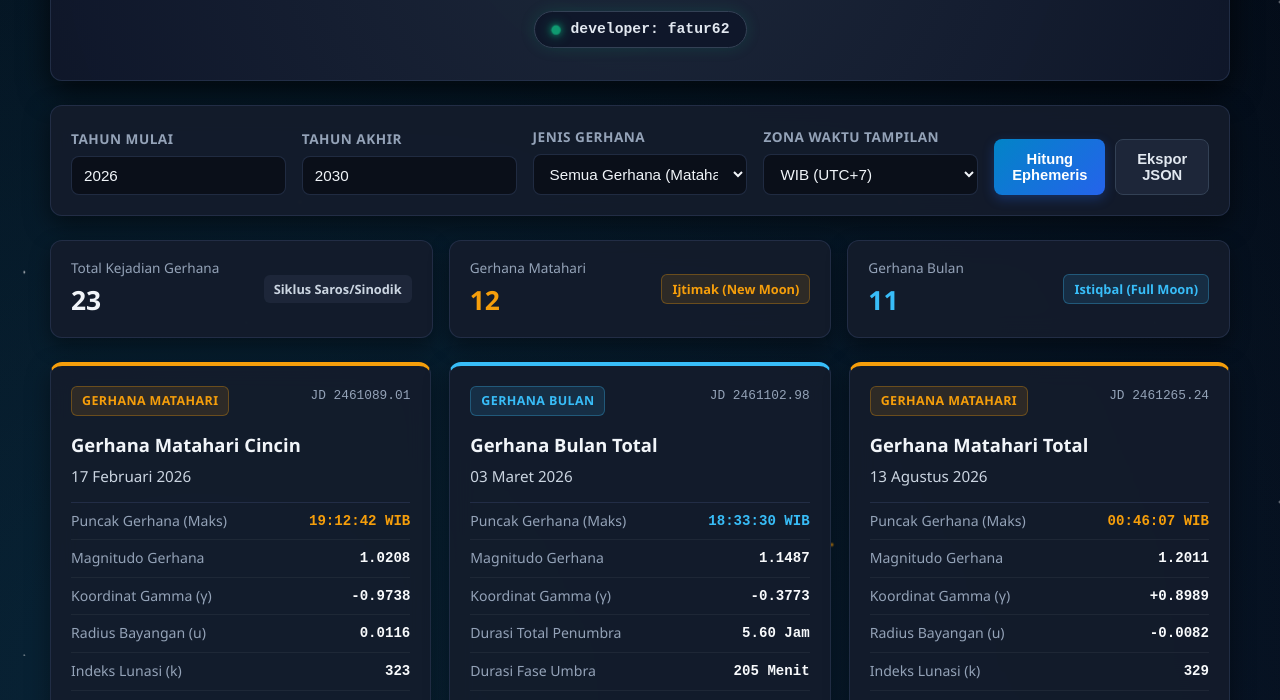
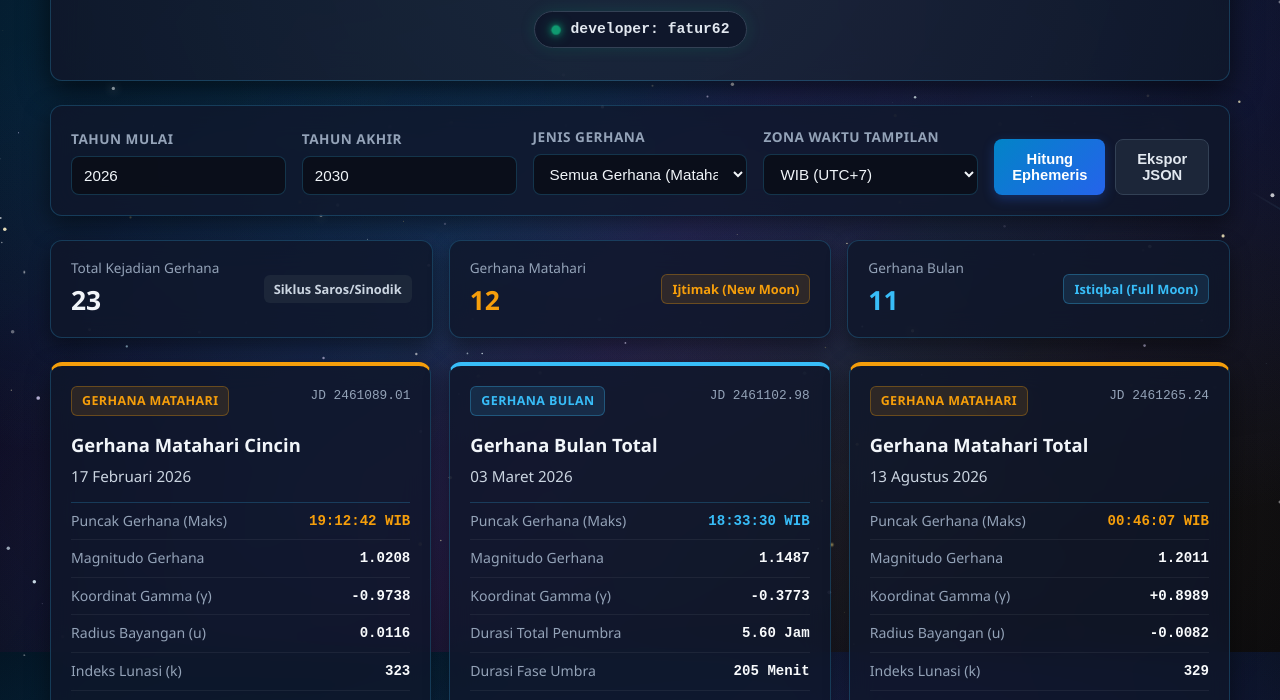
Before and after one commit to FaturMasrurJufri/Falaq-Eclipse-Pro, a plain HTML site: page index.html in a window 1280 px wide. Shown: the part 148-848 px from the top of the page. Drawn offline with Linux system fonts and the light colour scheme.

Commit message:
Update index.html

```diff
--- a/index.html
+++ b/index.html
@@ -6,9 +6,9 @@
   <title>FALAK-ECLIPSE PRO | Kalkulator & Prediktor Gerhana</title>
   <style>
     :root {
-      --bg-primary: rgba(11, 15, 25, 0.90);
-      --bg-card: rgba(21, 28, 44, 0.90);
-      --bg-card-hover: rgba(30, 41, 64, 0.95);
+      --bg-primary: rgba(11, 15, 25, 0.88);
+      --bg-card: rgba(15, 23, 42, 0.82);
+      --bg-card-hover: rgba(23, 35, 58, 0.90);
       --text-main: #f1f5f9;
       --text-muted: #94a3b8;
       --accent-solar: #f59e0b;
@@ -16,7 +16,7 @@
       --accent-lunar: #38bdf8;
       --accent-lunar-bg: rgba(56, 189, 248, 0.12);
       --accent-green: #10b981;
-      --border-color: rgba(38, 51, 77, 0.8);
+      --border-color: rgba(56, 189, 248, 0.22);
       --radius: 12px;
     }
 
@@ -26,14 +26,20 @@
       padding: 0;
     }
 
-    /* Background Ruang Angkasa Malam Cerah yang Lebih Hidup & Nyata */
+    /* Background Ruang Angkasa Malam Cerah (Bima Sakti, Nebula & Gugus Bintang) */
     body {
       font-family: 'Segoe UI', system-ui, -apple-system, sans-serif;
-      background-color: #030712;
+      background-color: #020617;
       background-image:
-        radial-gradient(circle at 15% 20%, rgba(14, 116, 144, 0.25) 0%, transparent 45%),
-        radial-gradient(circle at 85% 80%, rgba(79, 70, 229, 0.2) 0%, transparent 50%),
-        radial-gradient(circle at 50% 50%, rgba(30, 27, 75, 0.3) 0%, #030712 100%);
+        /* Pita cahaya Bima Sakti diagonal lembut */
+        linear-gradient(125deg, transparent 20%, rgba(56, 189, 248, 0.07) 40%, rgba(168, 85, 247, 0.08) 52%, rgba(56, 189, 248, 0.05) 65%, transparent 80%),
+        /* Cahaya Nebula Biru & Ungu Malam Cerah */
+        radial-gradient(ellipse at 18% 22%, rgba(14, 165, 233, 0.22) 0%, transparent 50%),
+        radial-gradient(ellipse at 82% 28%, rgba(99, 102, 241, 0.18) 0%, transparent 55%),
+        radial-gradient(ellipse at 75% 82%, rgba(245, 158, 11, 0.10) 0%, transparent 50%),
+        radial-gradient(ellipse at 25% 80%, rgba(139, 92, 246, 0.16) 0%, transparent 55%),
+        radial-gradient(circle at 50% 50%, #071026 0%, #02050e 100%);
+      background-attachment: fixed;
       color: var(--text-main);
       line-height: 1.6;
       padding: 24px 16px;
@@ -42,53 +48,64 @@
       overflow-x: hidden;
     }
 
-    /* Lapisan Bintang Berkelap-kelip Lebih Padat & Jelas */
+    /* Kanvas Bintang Interaktif di Latar Belakang */
+    #starfieldCanvas {
+      position: fixed;
+      top: 0;
+      left: 0;
+      width: 100vw;
+      height: 100vh;
+      pointer-events: none;
+      z-index: 0;
+    }
+
+    /* Lapisan Bintang Statis & Berkelap-kelip CSS sebagai Pelengkap Kedalaman */
     body::before, body::after {
       content: '';
       position: fixed;
       top: 0; left: 0; width: 100%; height: 100%;
       pointer-events: none;
-      z-index: -1;
+      z-index: 0;
     }
 
     body::before {
       background-image:
         radial-gradient(1.5px 1.5px at 30px 40px, #ffffff, rgba(0,0,0,0)),
-        radial-gradient(2px 2px at 120px 180px, #38bdf8, rgba(0,0,0,0)),
+        radial-gradient(2px 2px at 120px 180px, #bae6fd, rgba(0,0,0,0)),
         radial-gradient(1px 1px at 250px 90px, #ffffff, rgba(0,0,0,0)),
-        radial-gradient(2.5px 2.5px at 380px 310px, #f59e0b, rgba(0,0,0,0)),
+        radial-gradient(2.5px 2.5px at 380px 310px, #fde68a, rgba(0,0,0,0)),
         radial-gradient(1.5px 1.5px at 520px 140px, #ffffff, rgba(0,0,0,0)),
-        radial-gradient(2px 2px at 680px 250px, #38bdf8, rgba(0,0,0,0)),
+        radial-gradient(2px 2px at 680px 250px, #7dd3fc, rgba(0,0,0,0)),
         radial-gradient(1px 1px at 830px 70px, #ffffff, rgba(0,0,0,0)),
         radial-gradient(2px 2px at 980px 360px, #ffffff, rgba(0,0,0,0)),
         radial-gradient(1.5px 1.5px at 1100px 200px, #e2e8f0, rgba(0,0,0,0));
       background-repeat: repeat;
       background-size: 450px 380px;
-      opacity: 0.9;
+      opacity: 0.75;
       animation: twinkleSlow 6s ease-in-out infinite alternate;
     }
 
     body::after {
       background-image:
         radial-gradient(2px 2px at 80px 150px, #ffffff, rgba(0,0,0,0)),
-        radial-gradient(3px 3px at 300px 350px, #f59e0b, rgba(0,0,0,0)),
+        radial-gradient(2.5px 2.5px at 300px 350px, #fcd34d, rgba(0,0,0,0)),
         radial-gradient(1.5px 1.5px at 480px 60px, #ffffff, rgba(0,0,0,0)),
         radial-gradient(2px 2px at 750px 280px, #38bdf8, rgba(0,0,0,0)),
-        radial-gradient(2.5px 2.5px at 1020px 120px, #ffffff, rgba(0,0,0,0));
+        radial-gradient(2px 2px at 1020px 120px, #ffffff, rgba(0,0,0,0));
       background-repeat: repeat;
       background-size: 600px 500px;
-      opacity: 0.8;
-      animation: twinkleFast 3s ease-in-out infinite alternate;
+      opacity: 0.65;
+      animation: twinkleFast 3.5s ease-in-out infinite alternate;
     }
 
     @keyframes twinkleSlow {
-      0% { opacity: 0.5; transform: scale(1); }
-      100% { opacity: 1; transform: scale(1.01); }
+      0% { opacity: 0.4; transform: scale(1); }
+      100% { opacity: 0.9; transform: scale(1.01); }
     }
 
     @keyframes twinkleFast {
-      0% { opacity: 0.4; }
-      100% { opacity: 0.95; }
+      0% { opacity: 0.3; }
+      100% { opacity: 0.85; }
     }
 
     .app-container {
@@ -102,12 +119,13 @@
     .app-header {
       text-align: center;
       padding: 32px 20px;
-      background: radial-gradient(circle at top, rgba(30, 41, 59, 0.95) 0%, rgba(15, 23, 42, 0.98) 100%);
+      background: radial-gradient(circle at top, rgba(30, 41, 59, 0.86) 0%, rgba(15, 23, 42, 0.92) 100%);
       border: 1px solid var(--border-color);
       border-radius: var(--radius);
       margin-bottom: 24px;
-      box-shadow: 0 10px 30px rgba(0, 0, 0, 0.7), inset 0 1px 0 rgba(255, 255, 255, 0.15);
-      backdrop-filter: blur(12px);
+      box-shadow: 0 10px 30px rgba(0, 0, 0, 0.65), inset 0 1px 0 rgba(255, 255, 255, 0.15);
+      backdrop-filter: blur(14px);
+      -webkit-backdrop-filter: blur(14px);
     }
 
     .app-title {
@@ -176,7 +194,8 @@
       gap: 16px;
       align-items: end;
       box-shadow: 0 8px 24px rgba(0, 0, 0, 0.5);
-      backdrop-filter: blur(12px);
+      backdrop-filter: blur(14px);
+      -webkit-backdrop-filter: blur(14px);
     }
 
     .form-group {
@@ -194,7 +213,7 @@
     }
 
     .form-control {
-      background-color: rgba(11, 15, 25, 0.9);
+      background-color: rgba(11, 15, 25, 0.92);
       border: 1px solid var(--border-color);
       color: var(--text-main);
       padding: 10px 12px;
@@ -263,8 +282,9 @@
       display: flex;
       justify-content: space-between;
       align-items: center;
-      box-shadow: 0 8px 20px rgba(0, 0, 0, 0.4);
-      backdrop-filter: blur(12px);
+      box-shadow: 0 8px 20px rgba(0, 0, 0, 0.45);
+      backdrop-filter: blur(14px);
+      -webkit-backdrop-filter: blur(14px);
     }
 
     .stat-info span {
@@ -303,14 +323,15 @@
       justify-content: space-between;
       position: relative;
       overflow: hidden;
-      box-shadow: 0 8px 24px rgba(0, 0, 0, 0.4);
-      backdrop-filter: blur(12px);
+      box-shadow: 0 8px 24px rgba(0, 0, 0, 0.45);
+      backdrop-filter: blur(14px);
+      -webkit-backdrop-filter: blur(14px);
     }
 
     .eclipse-card:hover {
       transform: translateY(-4px);
       background-color: var(--bg-card-hover);
-      box-shadow: 0 12px 30px rgba(0, 0, 0, 0.55);
+      box-shadow: 0 12px 30px rgba(0, 0, 0, 0.65);
     }
 
     .eclipse-card.solar {
@@ -373,7 +394,7 @@
 
     .data-table td {
       padding: 7px 0;
-      border-bottom: 1px solid rgba(255, 255, 255, 0.05);
+      border-bottom: 1px solid rgba(255, 255, 255, 0.06);
     }
 
     .data-table td:first-child {
@@ -392,14 +413,14 @@
       padding: 8px 12px;
       border-radius: 6px;
       font-size: 0.82rem;
-      background-color: rgba(15, 23, 42, 0.85);
+      background-color: rgba(15, 23, 42, 0.88);
       border-left: 3px solid #64748b;
       color: #cbd5e1;
     }
 
     .visibility-note.indo-visible {
       border-left-color: var(--accent-green);
-      background-color: rgba(16, 185, 129, 0.15);
+      background-color: rgba(16, 185, 129, 0.16);
       color: #d1fae5;
     }
 
@@ -411,7 +432,7 @@
       border-radius: var(--radius);
       text-align: center;
       grid-column: 1 / -1;
-      backdrop-filter: blur(12px);
+      backdrop-filter: blur(14px);
     }
 
     @media (max-width: 640px) {
@@ -425,6 +446,9 @@
   </style>
 </head>
 <body>
+
+  <!-- Elemen Kanvas Langit Malam Ruang Angkasa Cerah -->
+  <canvas id="starfieldCanvas" aria-hidden="true"></canvas>
 
   <div class="app-container">
     <!-- Header Aplikasi -->
@@ -504,6 +528,115 @@
   </div>
 
   <script>
+    /**
+     * Render Latar Belakang Ruang Angkasa Malam yang Cerah (Bintang & Meteor Halus)
+     */
+    (function initSpaceBackground() {
+      const canvas = document.getElementById('starfieldCanvas');
+      if (!canvas) return;
+      const ctx = canvas.getContext('2d');
+      let width, height;
+      let stars = [];
+      let shootingStars = [];
+
+      const starColors = ['#ffffff', '#e0f2fe', '#bae6fd', '#fef3c7', '#fde68a', '#ddd6fe'];
+
+      function resizeCanvas() {
+        width = window.innerWidth;
+        height = window.innerHeight;
+        canvas.width = width;
+        canvas.height = height;
+        createStars();
+      }
+
+      function createStars() {
+        stars = [];
+        const count = Math.floor((width * height) / 4200);
+        for (let i = 0; i < count; i++) {
+          stars.push({
+            x: Math.random() * width,
+            y: Math.random() * height,
+            radius: Math.random() * 1.7 + 0.3,
+            color: starColors[Math.floor(Math.random() * starColors.length)],
+            baseAlpha: Math.random() * 0.6 + 0.35,
+            phase: Math.random() * Math.PI * 2,
+            speed: Math.random() * 0.025 + 0.008,
+            glow: Math.random() > 0.86
+          });
+        }
+      }
+
+      function spawnShootingStar() {
+        if (shootingStars.length < 1 && Math.random() < 0.006) {
+          shootingStars.push({
+            x: Math.random() * (width * 0.8) + width * 0.1,
+            y: Math.random() * (height * 0.35),
+            len: Math.random() * 90 + 50,
+            speed: Math.random() * 9 + 7,
+            alpha: 1
+          });
+        }
+      }
+
+      function animateSpace() {
+        ctx.clearRect(0, 0, width, height);
+
+        // Gambar bintang berkelap-kelip
+        for (let i = 0; i < stars.length; i++) {
+          const s = stars[i];
+          s.phase += s.speed;
+          const alpha = Math.max(0.15, Math.min(1, s.baseAlpha + Math.sin(s.phase) * 0.3));
+
+          ctx.save();
+          ctx.globalAlpha = alpha;
+          ctx.fillStyle = s.color;
+
+          if (s.glow) {
+            ctx.shadowBlur = 8;
+            ctx.shadowColor = s.color;
+          }
+
+          ctx.beginPath();
+          ctx.arc(s.x, s.y, s.radius, 0, Math.PI * 2);
+          ctx.fill();
+          ctx.restore();
+        }
+
+        // Gambar bintang jatuh sesekali
+        spawnShootingStar();
+        for (let i = shootingStars.length - 1; i >= 0; i--) {
+          const st = shootingStars[i];
+          ctx.save();
+          const grad = ctx.createLinearGradient(st.x, st.y, st.x - st.len, st.y - st.len * 0.6);
+          grad.addColorStop(0, `rgba(255, 255, 255, ${st.alpha})`);
+          grad.addColorStop(0.3, `rgba(56, 189, 248, ${st.alpha * 0.6})`);
+          grad.addColorStop(1, 'rgba(255, 255, 255, 0)');
+
+          ctx.strokeStyle = grad;
+          ctx.lineWidth = 1.6;
+          ctx.beginPath();
+          ctx.moveTo(st.x, st.y);
+          ctx.lineTo(st.x - st.len, st.y - st.len * 0.6);
+          ctx.stroke();
+          ctx.restore();
+
+          st.x += st.speed;
+          st.y += st.speed * 0.6;
+          st.alpha -= 0.022;
+
+          if (st.alpha <= 0 || st.x > width + 100 || st.y > height + 100) {
+            shootingStars.splice(i, 1);
+          }
+        }
+
+        requestAnimationFrame(animateSpace);
+      }
+
+      window.addEventListener('resize', resizeCanvas);
+      resizeCanvas();
+      animateSpace();
+    })();
+
     /**
      * Mesin Astronomi Jean Meeus (Astronomical Algorithms, Chapter 49 & 54)
      * Menghitung Fase Lunasi, Elemen Besselian/Gamma, Magnitudo, dan Durasi Gerhana.
```
